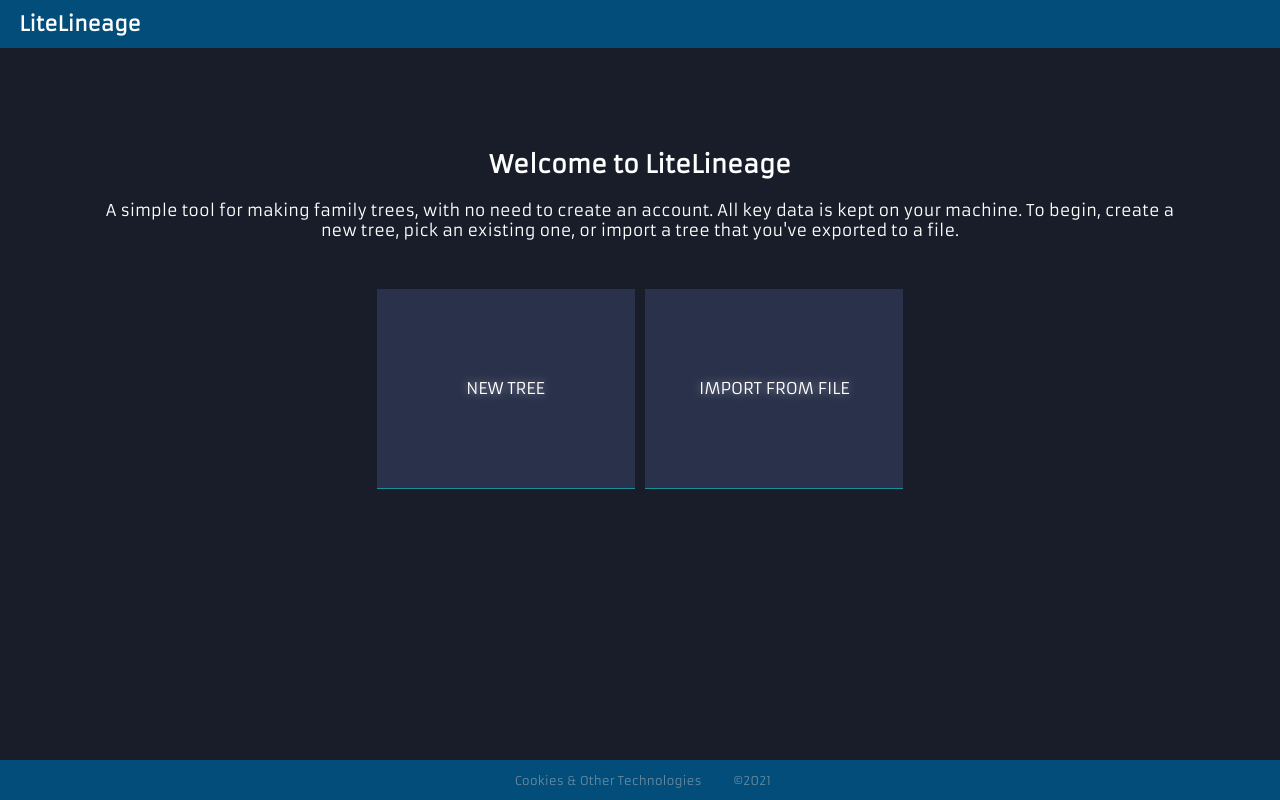
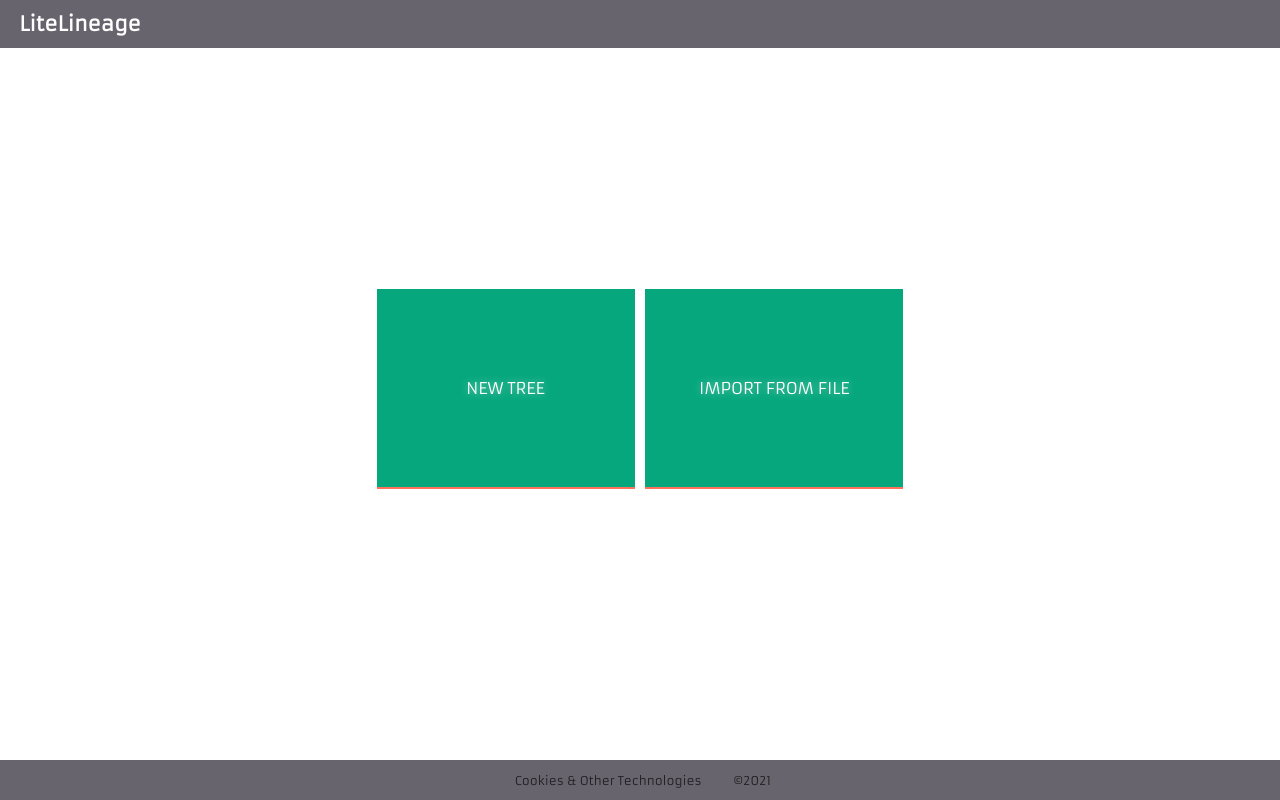
Before and after one commit to DMNK-K/lite-lineage, a React (Create React App) app: page / in a window 1280 px wide. Built offline with nearby package versions, Linux system fonts and the light colour scheme.

Commit message:
Change css color themes

```diff
--- a/src/App.css
+++ b/src/App.css
@@ -12,6 +12,8 @@
   --font_long_text: "Armata";
   --font_input: "Armata";
 
+  /*
+  original colors:
   --color_bcg: rgb(25, 29, 41);
   --color_bcg_grayed: rgb(38, 43, 58);
   --color_primary: rgb(42, 50, 75);
@@ -21,24 +23,86 @@
   --color_secondary_hover: rgb(2, 96, 139);
   --color_secondary_alt: rgb(2, 77, 121);
   --color_tertiary: rgb(26, 142, 155);
-  --color_tertiary_hover: rgb(29, 157, 172);
+  --color_tertiary_hover: rgb(29, 157, 172); */
+
+  /* --color_bcg: #1a2127;
+  --color_bcg_grayed: #1a1d20;
+  --color_primary: #222b33;
+  --color_primary_hover: #f1bf98;
+  --color_primary_flash:  #ffdcc2;
+  --color_secondary: #009171;
+  --color_secondary_hover: #00a892;
+  --color_secondary_alt: #007c61;
+  --color_tertiary: #00b982;
+  --color_tertiary_hover: #1d9dac; */
+
+  /* --color_bcg: #EDE3E4;
+  --color_bcg_grayed: #ccc3c4;
+
+  --color_main_bars: #6D545D;
+  --color_main_bars_accent: #FCA311;
+  --color_main_bars_accent_hover: #6D545D;
+
+  --color_default_button: #FCA311;
+  --color_default_button_hover: #FCA311;
+
+  --color_start: #FF5376;
+  --color_start_hover: #FF5376;
+  --color_start_flash: #FF5376;
+
+  --color_primary: #6D545D;
+  --color_primary_accent: #FF5376;
+  --color_primary_hover: #6D545D;
+  --color_primary_accent_hover: #6D545D;
+
+  --color_secondary: #6D545D;
+  --color_secondary_accent: #FF5376;
+  --color_secondary_hover: #FF5376;
+  --color_secondary_accent_hover: #FF5376; */
+
+  --color_bcg: #FFFFFF;
+  --color_bcg_grayed: #d4d4d4;
+
+  --color_main_bars: #68646D;
+  --color_main_bars_accent: #06A77D;
+  --color_main_bars_accent_hover: #68646D;
+
+  --color_default_button: #FF715B;
+  --color_default_button_hover: #ff9e5e;
+
+  --color_start: #06A77D;
+  --color_start_hover: #FF715B;
+  --color_start_flash: #ffbeb4;
+
+  --color_primary: #F7ECE1;
+  --color_primary_accent: #FF715B;
+  --color_primary_hover: #FF715B;
+  --color_primary_accent_hover: #FF715B;
+
+  --color_secondary: #F7ECE1;
+  --color_secondary_accent: #FF715B;
+  --color_secondary_hover: #FF715B;
+  --color_secondary_accent_hover: #FF715B;
+
   --color_angry: rgb(172, 9, 58);
   --color_angry_hover: rgb(201, 21, 51);
 
   --color_text_prim: rgb(255, 255, 255);
+  --color_text_sec: #000103;
+  --color_text_tert: #222024;
+  --color_text_quat: rgba(197, 197, 197, 0.5);
+  --color_text_input: #222024;
+  --color_text_disabled: #a9a7ac;
+
+  /* --color_text_prim: rgb(255, 255, 255);
   --color_text_sec: rgb(219, 219, 219);
   --color_text_tert: rgba(197, 197, 197, 0.5);
   --color_text_input: rgb(224, 224, 224);
-  --color_text_disabled: rgb(255, 255, 255, 0.2);
+  --color_text_disabled: rgb(255, 255, 255, 0.2); */
 
   --color_scroll_bcg: rgba(255, 255, 255, 0.1);
   --color_scroll_thumb: rgba(255, 255, 255, 0.2);
 
-  --space-cadet: rgb(42, 50, 75);
-
-  --dark-byzantium: #542344ff;
-  --desert-sand: #d8bfaaff;
-  --gray-web: #808080ff;
 }
 
 html
@@ -75,7 +139,7 @@ button
 {
   font-family:var(--font_main);
   color:var(--color_text_prim);
-  background-color: var(--color_primary);
+  background-color: var(--color_default_button);
   border:none;
   transition: background-color 0.15s;
 }
@@ -83,12 +147,12 @@ button
 button:focus, button:active
 {
   border:none;
-  outline: 1px solid var(--color_primary_hover);
+  outline: 1px solid var(--color_default_button_hover);
 }
 
 button:hover
 {
-  background-color: var(--color_primary_hover);
+  background-color: var(--color_default_button_hover);
   cursor:pointer;
 }
 
@@ -106,7 +170,7 @@ p
   width:100%;
   height:6%;
   top:0;
-  background-color: var(--color_secondary);
+  background-color: var(--color_main_bars);
   z-index: 4;
 }
 
@@ -125,7 +189,7 @@ p
   bottom: 0;
   width:100%;
   height:5%;
-  background-color: var(--color_secondary_alt);
+  background-color: var(--color_main_bars);
   z-index: 3;
   color:var(--color_text_tert);
   font-size: 1.5vh;
@@ -155,13 +219,13 @@ h1
   display: inline-block;
   height:100%;
   min-width: 7vw;
-  background-color: var(--color_tertiary);
+  background-color: var(--color_main_bars_accent);
   font-size:14px;
 }
 
 .header_button:hover
 {
-  background-color: var(--color_secondary);
+  background-color: var(--color_main_bars_accent_hover);
 }
 
 .header_button_menu
@@ -171,7 +235,7 @@ h1
   height:100%;
   min-width:20vw;
   line-height: 100%;
-  background-color: var(--color_tertiary);
+  background-color: var(--color_main_bars_accent);
   text-align:center;
   font-size:12px;
   color:var(--color_text_prim);
@@ -181,7 +245,7 @@ h1
 
 .header_button_menu:hover
 {
-  background-color: var(--color_secondary);
+  background-color: var(--color_main_bars_accent_hover);
 }
 
 .header_button_menu nav
@@ -193,9 +257,15 @@ h1
 
 .header_button_mobile
 {
+  background-color: var(--color_main_bars_accent);
   width:100%;
   height:6vh;
   margin:0;
+}
+
+.header_button_mobile:hover
+{
+  background-color: var(--color_main_bars_accent_hover);
 }
 
 .header_tree_title_form
@@ -267,14 +337,15 @@ h2
   width:100%;
   height:100%;
   font-size: 16px;
-  border-bottom:1px solid var(--color_primary_hover);
+  background-color: var(--color_start);
+  border-bottom:2px solid var(--color_start_hover);
   transform: translateZ(0); /*necessary for revealing ::after without hiding button text, dont remove even though looks redundant*/
 }
 
 .start_button::after
 {
   position:absolute;
-  background-color: var(--color_primary_flash);
+  background-color: var(--color_start_flash);
   content:"";
   top:0;
   bottom:0;
@@ -291,7 +362,7 @@ h2
 .start_button:hover::after
 {
   transform:scale(1, 1);
-  background-color:var(--color_primary_hover);
+  background-color:var(--color_start_hover);
 }
 
 .start_button_special
@@ -311,6 +382,7 @@ h2
   height:35px;
   top:0;
   right:0;
+  background-color: var(--color_start);
 }
 
 .start_button_delete img
@@ -333,7 +405,6 @@ h2
   left:0;
   font-size: 14px;
   color: var(--color_text_prim);
-  background-color: var(--color_primary);
   padding: 5%;
 }
 
@@ -372,7 +443,7 @@ h2
   position: fixed;
   width:28%;
   height: 89%;
-  background-color: var(--color_primary);
+  background-color: var(--color_secondary);
   color: var(--color_text_prim);
   z-index: 20;
 }
@@ -529,7 +600,7 @@ h3
   height:100%;
   margin-right:2%;
   padding:0;
-  background-color: var(--color_secondary);
+  background-color: var(--color_secondary_accent);
   color:var(--color_text_prim);
   font-family:var(--font_input);
   text-align:center;
@@ -540,7 +611,7 @@ h3
 
 .parent_select:hover
 {
-  background-color: var(--color_secondary_hover);
+  background-color: var(--color_secondary_accent_hover);
 }
 
 .parent_select p
@@ -568,19 +639,19 @@ h3
   position:absolute;
   top:100%;
   width:100%;
-  background-color: var(--color_secondary);
+  background-color: var(--color_secondary_accent);
 }
 
 .parent_select_tray button
 {
   width:100%;
-  background-color: var(--color_secondary);
+  background-color: var(--color_secondary_accent);
   margin:0;
 }
 
 .parent_select_tray button:hover
 {
-  background-color: var(--color_secondary_hover);
+  background-color: var(--color_secondary_accent_hover);
 }
 
 .date_input
@@ -656,7 +727,7 @@ h3
   cursor: move;
   top:0px;
   left:0px;
-  background-color: var(--color_secondary);
+  background-color: var(--color_primary);
 
   -webkit-user-select: none;
   -moz-user-select: none;
@@ -760,6 +831,12 @@ h3
   width:100%;
   height:14%;
   font-size:55%;
+  background-color:var(--color_primary_accent);
+}
+
+.family_member_extend:hover
+{
+  background-color: var(--color_primary_accent_hover);
 }
 
 .family_member_extended
@@ -768,7 +845,7 @@ h3
   top:100%;
   width:100%;
   padding:3%;
-  background-color: var(--color_secondary);
+  background-color: var(--color_primary);
   font-size: inherit;
   z-index: 1;
   cursor: default;
@@ -874,7 +951,7 @@ footer span
   left:50%;
   transform: translate(-50%, -50%);
   background-color: var(--color_bcg);
-  border: 2px solid var(--color_secondary_alt);
+  border: 2px solid var(--color_secondary_accent);
   border-radius: 1%;
   /* box-shadow: 20px 20px var(--color_bcg); */
 }
@@ -885,7 +962,7 @@ footer span
   flex-direction: row;
   justify-content: space-between;
   height:5vh;
-  background-color: var(--color_secondary_alt);
+  background-color: var(--color_secondary_accent);
   color:var(--color_text_prim);
   box-shadow: 0 0 6px black;
 }
```
